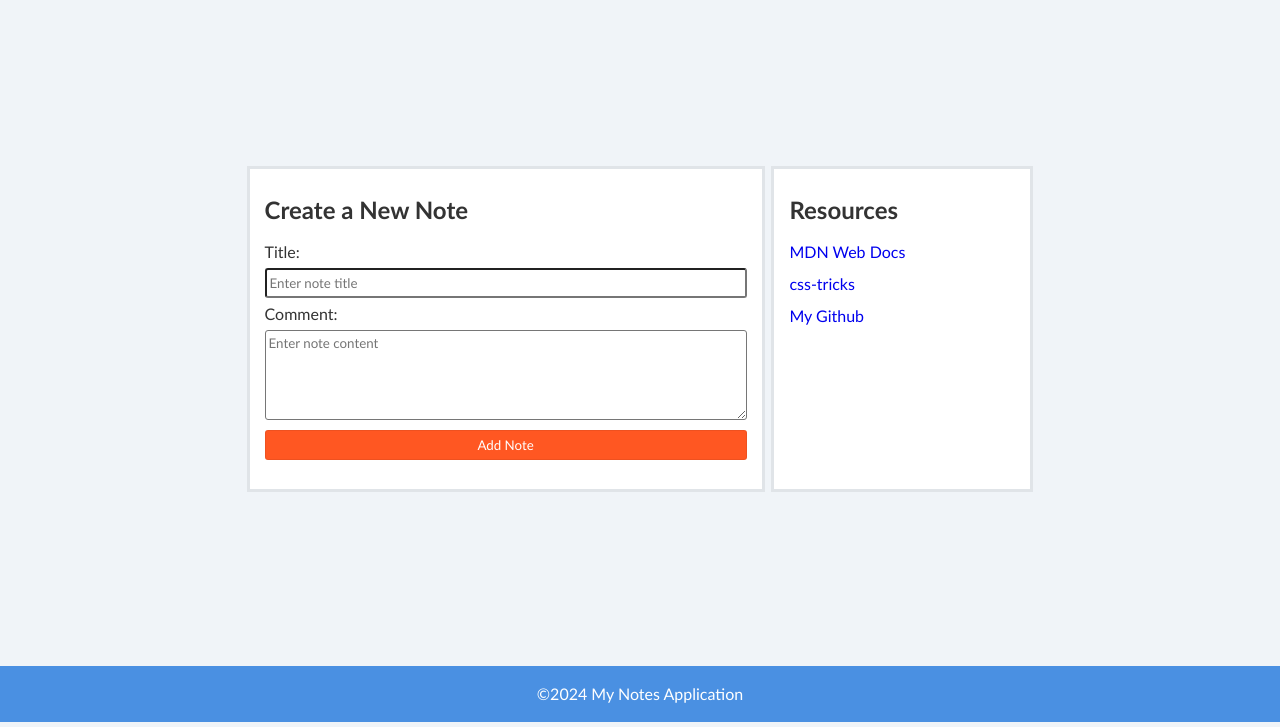
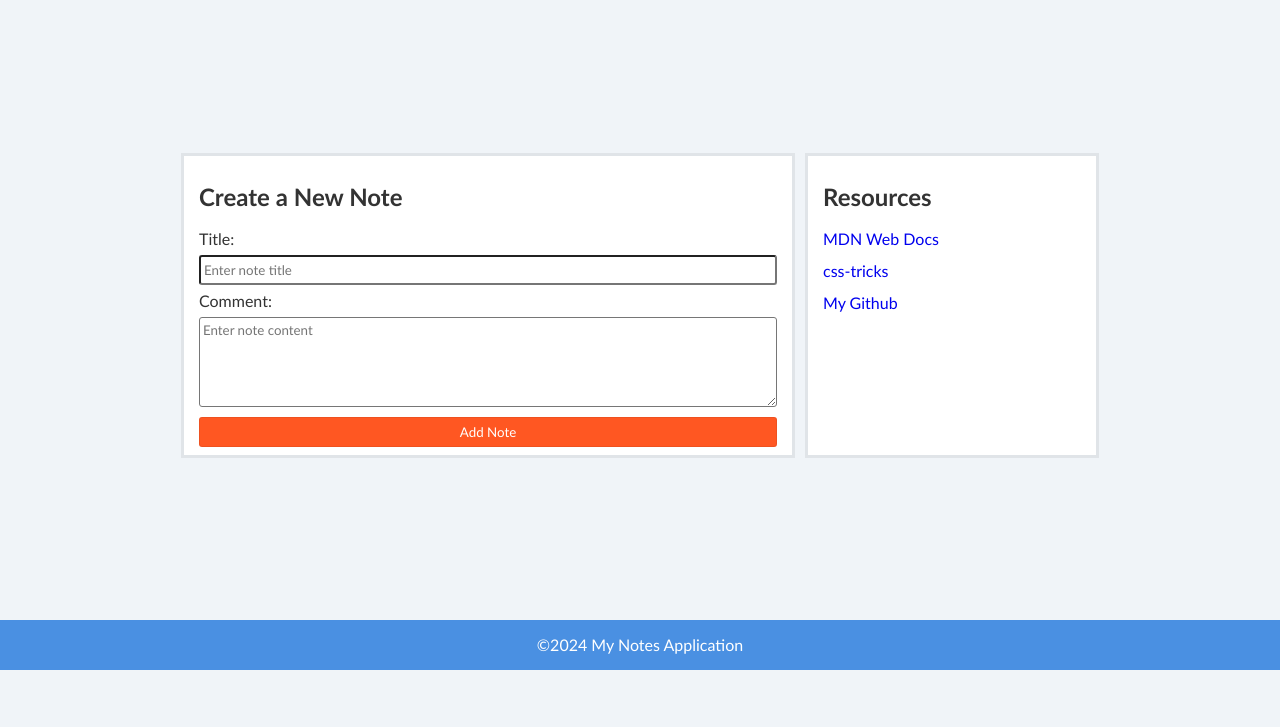
Before and after one commit to danimarce/00_semantic-html-css, a plain HTML site: page index.html in a window 1280 px wide. Shown: the part 73-800 px from the top of the page. Drawn offline with Linux system fonts and the light colour scheme.

Commit message:
Add empty line in the end of the files and change styles

```diff
--- a/style.css
+++ b/style.css
@@ -6,7 +6,6 @@ body {
 }
 
 header {
-    width: 100%;
     text-align: center;
 }
 
@@ -17,35 +16,33 @@ header, footer {
 
 footer {
     display: flex;
-    height: 7vh;
+    height: 3.1rem;
     align-items: center;
     justify-content: center;
 }
 
 main {
-    margin: auto;
     color: #333;
     display: flex;
     justify-content: center;
-    align-items: center;
-    height: 84.4vh;
-    gap: 1%;
+    margin: 10.3rem 0;
+    gap: 1rem;
 }
 
 section {
     background-color: #ffffff;
-    padding: 15px;
-    width: 40vw;
-    height: 40vh;
-    box-shadow: 0 0 0 3px #0001;
+    padding: 0.938rem;
+    width: 38rem;
+    height: 18.73rem;
+    box-shadow: 0 0 0 0.188rem #0001;
 }
 
 aside {
     background-color: #ffffff;
-    padding: 15px;
-    height: 40vh;
-    width: 20vw;
-    box-shadow: 0 0 0 3px #0001;
+    padding: 0.938rem;
+    height: 18.73rem;
+    width: 18rem;
+    box-shadow: 0 0 0 0.188rem #0001;
 }
 
 ul {
@@ -58,18 +55,18 @@ form {
 }
 
 h2 {
-    margin: 2px 0;
+    margin: 0.125rem 0;
 }
 
 input[type="text"] {
-    padding: 5px 3px;
-    border-radius: 3px;
+    padding: 0.313rem 0.188rem;
+    border-radius: 0.188rem;
     font-family: calibri;
 }
 
 textarea {
-    padding: 4px 3px;
-    border-radius: 3px;
+    padding: 0.25rem 0.188rem;
+    border-radius: 0.188rem;
     font-family: calibri;
 }
 
@@ -78,12 +75,12 @@ a {
 }
 
 input[type="submit"] {
-    margin-top: 10px;
-    padding: 6px;
+    margin-top: 0.625rem;
+    padding: 0.375rem;
     background-color: #ff5722;
     color: #fff;
-    border: 1px solid #0001;
-    border-radius: 3px;
+    border: 0.063rem solid #0001;
+    border-radius: 0.188rem;
     font-family: calibri;
 }
 
```
Also changed, not shown: index.html (line endings or trailing spaces), sanitize.css (line endings or trailing spaces).
